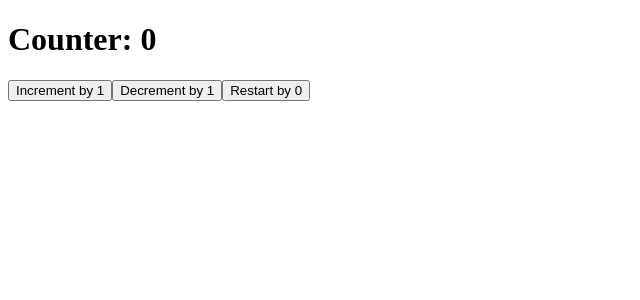
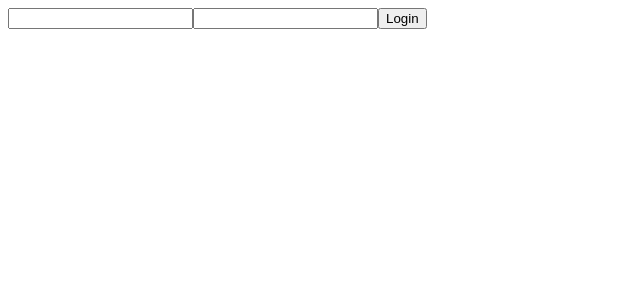
Before and after one commit to ANDgeloREA/react-exercises, a React (Create React App) app in the folder react-exercises/: page / in a window 1280 px wide. Shown: the top 300 px of the page, without its empty margins (0-640 px from the left). Built offline with nearby package versions, Linux system fonts and the light colour scheme.

Commit message:
complete exercise 39

```diff
--- a/react-exercises/src/App.js
+++ b/react-exercises/src/App.js
@@ -1,9 +1,9 @@
-import ClickCounter from "./components/ClickCounter";
+import Login from "./components/Login";
 
 const App = () => {
   return (
     <>
-      <ClickCounter />
+      <Login />
     </>
   );
 }
--- a/react-exercises/src/components/ClickCounter.js
+++ /dev/null
@@ -1,18 +0,0 @@
-import { useCounter } from "../hooks/useCounter"
-
-const ClickCounter = ({initialValue = 0}) => {
-    const {count, increment, decrement, reset} = useCounter(initialValue)
-
-    return (
-        <>
-          <h1>Counter: {count}</h1>
-          <div>
-            <button onClick={increment}>Increment by 1</button>
-            <button onClick={decrement}>Decrement by 1</button>
-            <button onClick={reset}>Restart by 0</button>
-          </div>
-        </>
-    );
-}
-
-export default ClickCounter
--- /dev/null
+++ b/react-exercises/src/components/Login.js
@@ -0,0 +1,17 @@
+import { useForm } from "../hooks/useForm"
+
+const Login = () => {
+  const { login, inputChange, } = useForm()
+
+  return (
+    <>
+      <form onSubmit={login}>
+        <input type="text" name="username" onChange={inputChange} />
+        <input type="password" name="password" onChange={inputChange} />
+        <button type="submit">Login</button>
+      </form>
+    </>
+  );
+}
+
+export default Login
--- a/react-exercises/src/hooks/useCounter.js
+++ /dev/null
@@ -1,24 +0,0 @@
-import { useState } from "react"
-
-export const useCounter = (initialValue = 0) => {
-  const [count, setCount] = useState(initialValue);
-
-  function handleCounterIncrement() {
-    setCount(count => count + 1);
-  };
-
-  function handleCounterDecrement() {
-    setCount(count => count - 1);
-  };
-
-  function handleCounterReset() {
-    setCount(initialValue);
-  };
-
-  return {
-    count: count,
-    increment: handleCounterIncrement,
-    decrement: handleCounterDecrement,
-    reset: handleCounterReset,
-  }
-}
--- /dev/null
+++ b/react-exercises/src/hooks/useForm.js
@@ -0,0 +1,33 @@
+import { useState } from "react"
+
+export const useForm = () => {
+  const [data, setData] = useState({
+    username: "",
+    password: "",
+  })
+
+  const handleInputChange = (event) => {
+    const { name, value } = event.target
+
+    setData((data) => {
+      return {
+        ...data,
+        [name]: value
+      }
+    })
+  }
+
+  const onLogin = (event) => {
+    event.preventDefault();
+    let user = {
+        username: data.username,
+        password: data.password,
+    }
+    console.log(user);
+}
+
+  return {
+    login: onLogin,
+    inputChange: handleInputChange
+  }
+}
```
Also changed, not shown: 2 other files (tests, documents, lock files or other folders).
